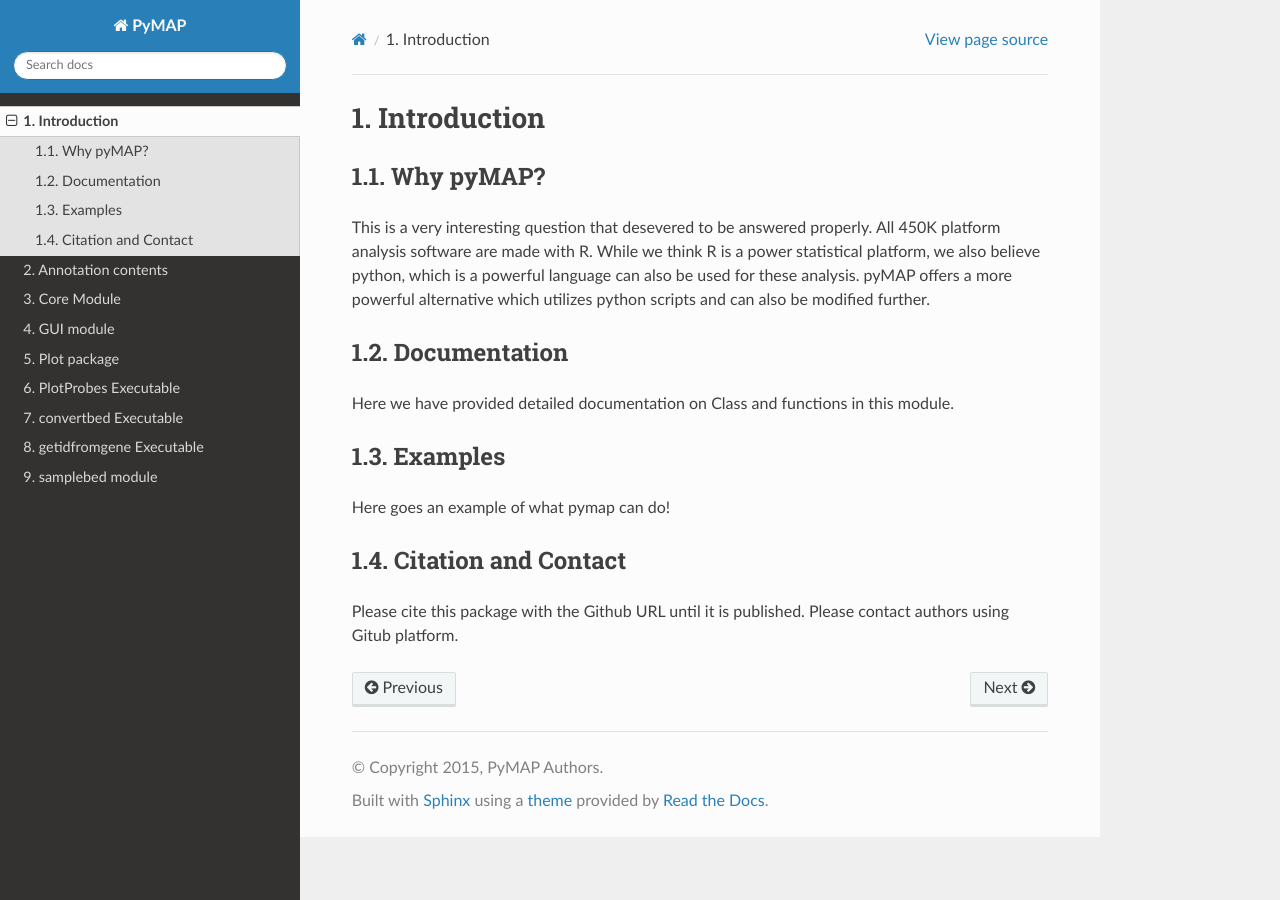
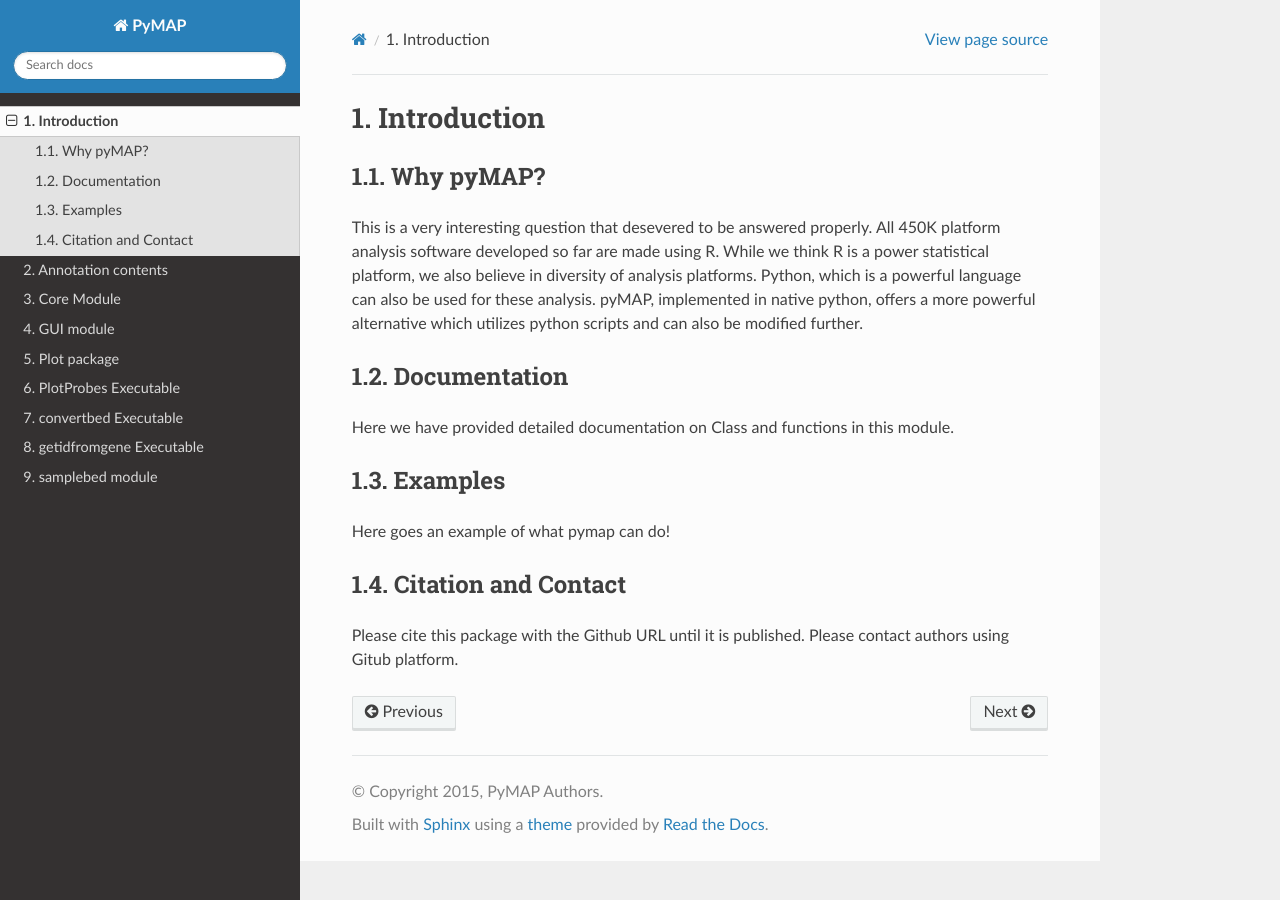
Before and after one commit to AminMahpour/PyMAP, a Sphinx documentation site: the page built from docs/Introduction.rst, in a window 1280 px wide. Built offline with Sphinx 7.4.7 and the Read the Docs theme 2.0.0, drawn with Linux system fonts in a browser that asks for light colours.

```diff
--- a/docs/Introduction.rst
+++ b/docs/Introduction.rst
@@ -3,9 +3,9 @@ Introduction
 
 Why pyMAP?
 ----------
-This is a very interesting question that desevered to be answered properly. All 450K platform analysis software are made with R.
-While we think R is a power statistical platform, we also believe python, which is a powerful language can also be used for these analysis.
-pyMAP offers a more powerful alternative which utilizes python scripts and can also be modified further.
+This is a very interesting question that desevered to be answered properly. All 450K platform analysis software developed so far are made using R.
+While we think R is a power statistical platform, we also believe in diversity of analysis platforms. Python, which is a powerful language can also be used for these analysis.
+pyMAP, implemented in native python, offers a more powerful alternative which utilizes python scripts and can also be modified further.
 
 Documentation
 -------------
```
